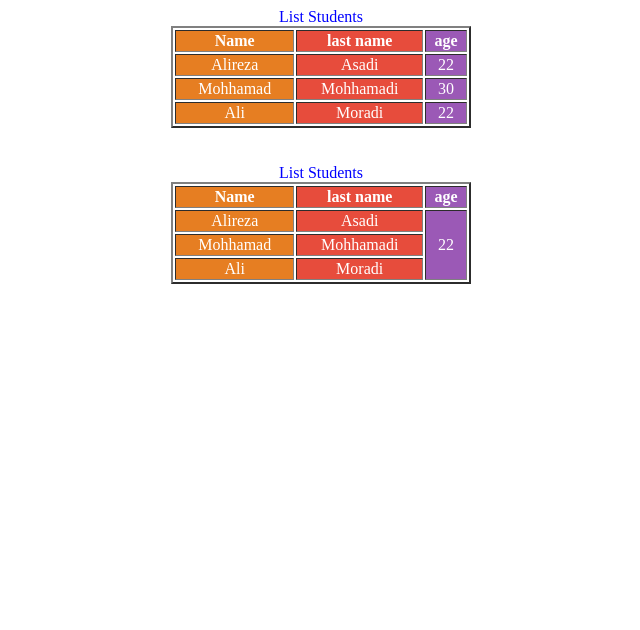
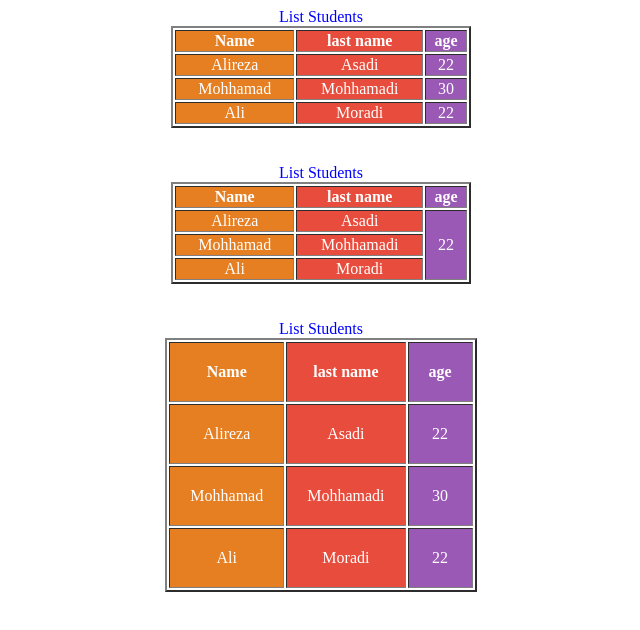
Before and after one commit to Asadi-Alireza/Tamrin-3, a plain HTML site: page index.html in a window 1280 px wide. Shown: the whole page, without its empty margins (319-959 px from the left). Drawn offline with Linux system fonts and the light colour scheme.

Commit message:
cellpadding in the html

```diff
--- a/index.html
+++ b/index.html
@@ -67,6 +67,35 @@
 
         </tr>
     </table>
+    <br><br>
+    <table width="300" align="center" border="2" style="text-align: center;" cellpadding="20">
+
+        <caption style="color: blue;">List Students</caption>
+
+        <colgroup style="background-color: #e67e22;"></colgroup>
+        <colgroup style="background-color: #e74c3c;"></colgroup>
+        <colgroup style="background-color: #9b59b6;"></colgroup>
+        <tr style="color: white;">
+            <th>Name</th>
+            <th>last name</th>
+            <th>age</th>
+        </tr>
+        <tr style="color: white;">
+            <td>Alireza</td>
+            <td>Asadi</td>
+            <td>22</td>
+        </tr>
+        <tr style="color: white;">
+            <td>Mohhamad</td>
+            <td>Mohhamadi</td>
+            <td>30</td>
+        </tr>
+        <tr style="color: white;">
+            <td>Ali</td>
+            <td>Moradi</td>
+            <td>22</td>
+        </tr>
+    </table>
 </body>
 
 </html>
```
